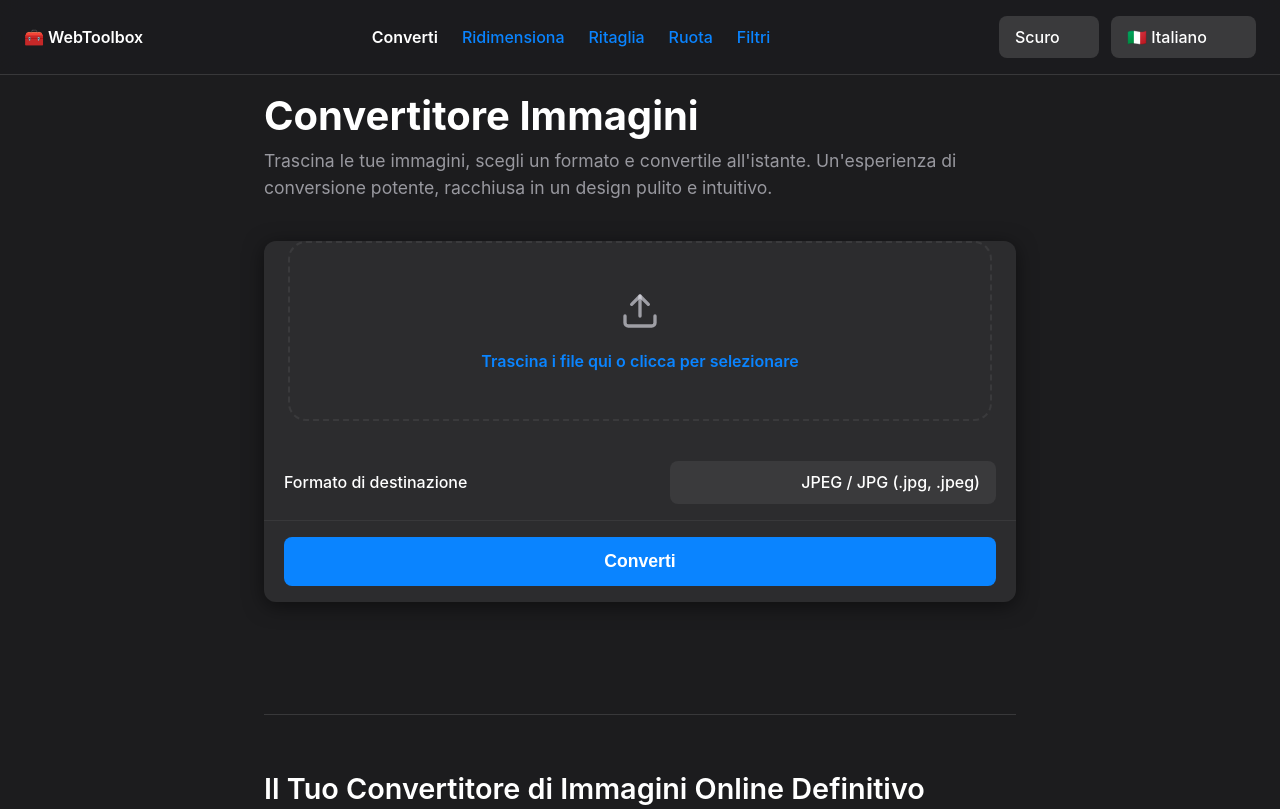
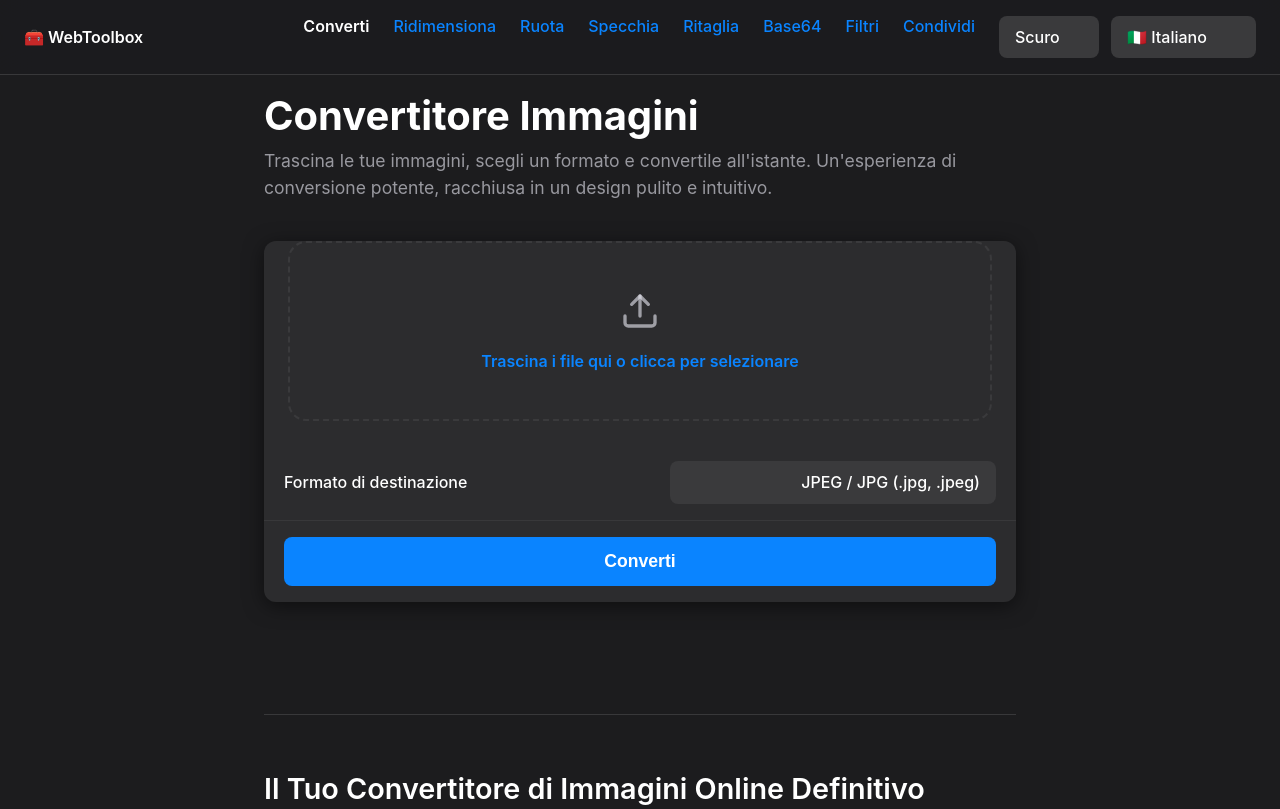
Before and after one commit to SgomberoCatanese/webtoolbox, a website: page index.html in a window 1280 px wide. Shown: the top 809 px of the page. Drawn offline with Linux system fonts and the light colour scheme.

Commit message:
Update index.html

```diff
--- a/index.html
+++ b/index.html
@@ -294,11 +294,14 @@
   <div class="logo">🧰 WebToolbox</div>
   <div class="nav-title-scrolled" data-translate-key="mainTitle"></div>
   <ul class="desktop-nav">
-      <li><a href="#" class="active" data-translate-key="navConvert"></a></li>
-      <li><a href="#" data-translate-key="navResize"></a></li>
-      <li><a href="#" data-translate-key="navCrop"></a></li>
-      <li><a href="#" data-translate-key="navRotate"></a></li>
-      <li><a href="#" data-translate-key="navFilters"></a></li>
+    <li><a href="index.html" class="active">Converti</a></li>
+    <li><a href="ridimensiona.html">Ridimensiona</a></li>
+    <li><a href="ruota-immagini.html">Ruota</a></li>
+    <li><a href="flip-immagini.html">Specchia</a></li>
+    <li><a href="crop-immagini.html">Ritaglia</a></li>
+    <li><a href="base64.html">Base64</a></li>
+    <li><a href="scala-grigi.html">Filtri</a></li>
+    <li><a href="share.html">Condividi</a></li
   </ul>
   <div class="nav-controls">
     <select id="themeSelector" title="Seleziona Tema"></select>
```
